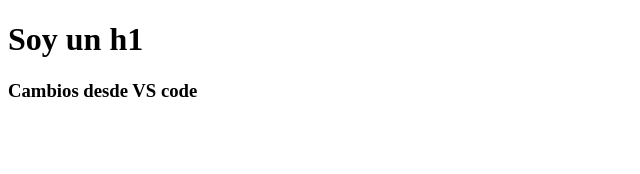
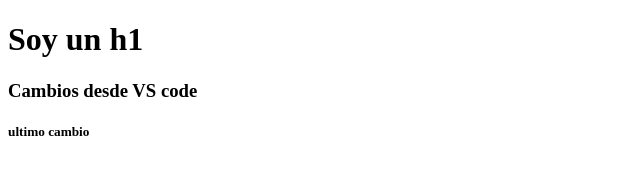
Before and after one commit to Andres-Castro17/clase1GIT, a plain HTML site: page index.html in a window 1280 px wide. Shown: the full height of the page, 0-640 px from the left. Drawn offline with Linux system fonts and the light colour scheme.

Commit message:
ultimo cambio

```diff
--- a/index.html
+++ b/index.html
@@ -9,5 +9,6 @@
 <body>
     <h1>Soy un h1</h1>
     <h3>Cambios desde VS code</h3>
+    <h5>ultimo cambio</h5>
 </body>
 </html>
```
